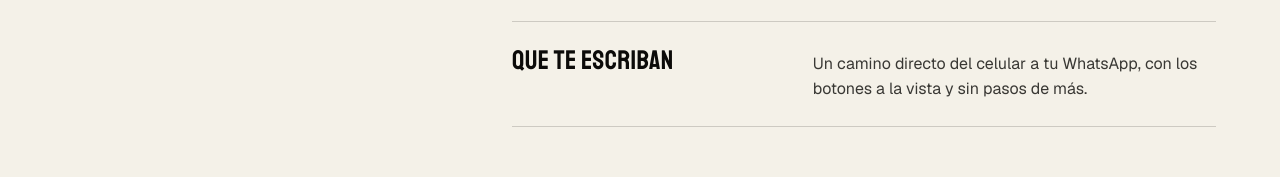
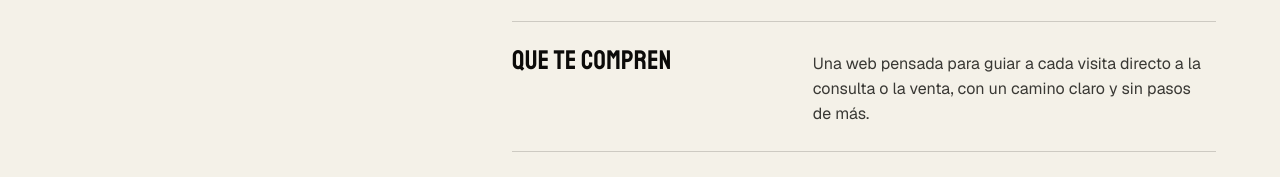
Before and after one commit to lucasagustinpiccoli/leads-webs-lucas, a website: page sitio/lumen-studio/index.html in a window 1280 px wide. Shown: the part 1197-1374 px from the top of the page. Drawn offline with nearby package versions, Linux system fonts and the light colour scheme; a web font is replaced by a local one.

Commit message:
Sección 'Cómo te ayudamos': 'Que te compren'
Co-Authored-By: Claude Sonnet 5.5 <noreply@anthropic.com>
Claude-Session: https://claude.ai/code/session_01Heo4jEQcTih4G2tBioNUKb

```diff
--- a/sitio/lumen-studio/index.html
+++ b/sitio/lumen-studio/index.html
@@ -55,7 +55,7 @@
           <ul>
             <li><h4>Que te encuentren</h4><p>Tu negocio visible en Google con lo que la gente busca: qué hacés, dónde estás y cómo contactarte.</p></li>
             <li><h4>Que te elijan</h4><p>Una imagen profesional y clara, con tu identidad, que genera confianza desde el primer vistazo, tengas página o no.</p></li>
-            <li><h4>Que te escriban</h4><p>Un camino directo del celular a tu WhatsApp, con los botones a la vista y sin pasos de más.</p></li>
+            <li><h4>Que te compren</h4><p>Una web pensada para guiar a cada visita directo a la consulta o la venta, con un camino claro y sin pasos de más.</p></li>
           </ul>
         </div>
         <div class="hace-bloque">
```
